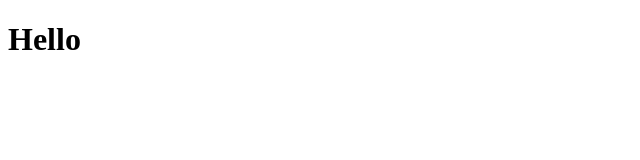
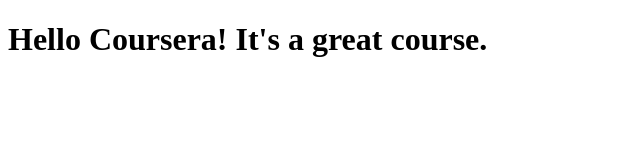
Before and after one commit to ghartman/coursera-test, a plain HTML site: page site/index.html in a window 1280 px wide. Shown: the whole page, without its empty margins (0-640 px from the left). Drawn offline with Linux system fonts and the light colour scheme.

Commit message:
Small addition to our page content.

```diff
--- a/site/index.html
+++ b/site/index.html
@@ -4,6 +4,6 @@
 	<title>Hello Courera!</title>
 </head>
 <body>
-<h1>Hello</h1>
+<h1>Hello Coursera! It's a great course.</h1>
 </body>
 </html>
```
